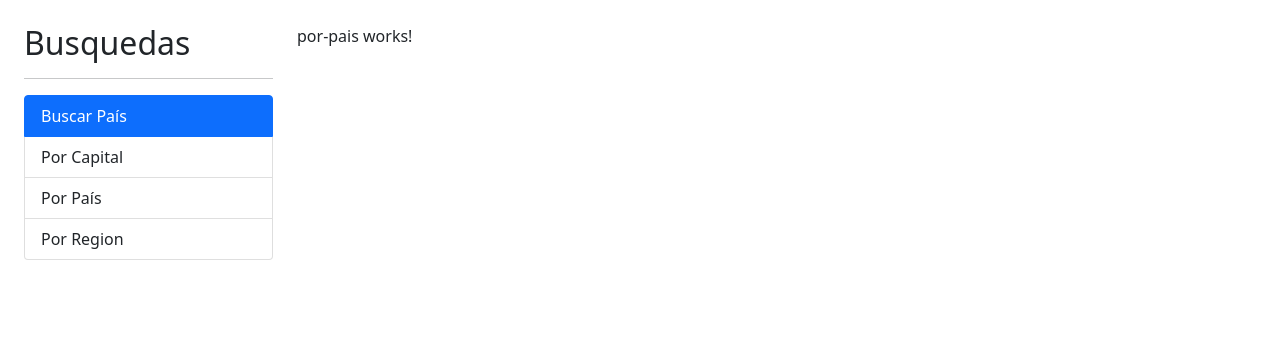
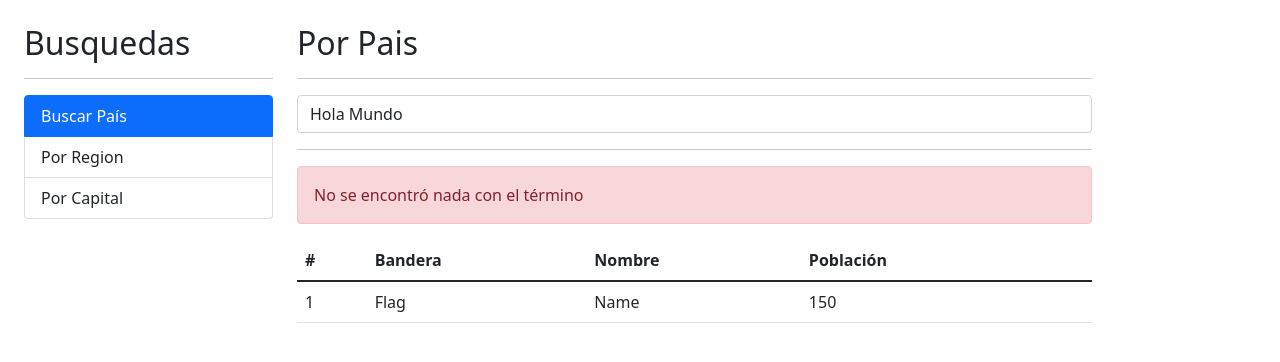
Before and after one commit to MiguelGonzalezAlvarez/Web-CountryInfoApp-Angular, an Angular app: page / in a window 1280 px wide. Shown: the top 362 px of the page. Built offline with nearby package versions, Linux system fonts and the light colour scheme.

Commit message:
feat: add table and search bar

```diff
--- a/src/app/app-routing.module.ts
+++ b/src/app/app-routing.module.ts
@@ -1,5 +1,6 @@
 import { NgModule } from "@angular/core";
 import { RouterModule, Routes } from "@angular/router";
+
 import { PorPaisComponent } from './pais/pages/por-pais/por-pais.component';
 import { PorRegionComponent } from "./pais/pages/por-region/por-region.component";
 import { PorCapitalComponent } from './pais/pages/por-capital/por-capital.component';
--- a/src/app/app.module.ts
+++ b/src/app/app.module.ts
@@ -1,10 +1,12 @@
 import { NgModule } from '@angular/core';
 import { BrowserModule } from '@angular/platform-browser';
+import { AppComponent } from './app.component';
 
-import { AppComponent } from './app.component';
+import { AppRoutingModule } from './app-routing.module';
+
 import { PaisModule } from './pais/pais.module';
 import { SharedModule } from './shared/shared.module';
-import { AppRoutingModule } from './app-routing.module';
+
 
 @NgModule({
   declarations: [
--- a/src/app/pais/pages/por-pais/por-pais.component.html
+++ b/src/app/pais/pages/por-pais/por-pais.component.html
@@ -1 +1,40 @@
-<p>por-pais works!</p>
+<h2>Por Pais</h2>
+<hr>
+
+<div class="row">
+    <div class="clo">
+        <form (ngSubmit)="buscar()" autocomplete="off">
+            <input type="text" name="termino" class="form-control" placeholder="Buscar país..." [(ngModel)]="termino" />
+        </form>
+    </div>
+</div>
+
+<hr>
+<div class="alert alert-danger">
+    No se encontró nada con el término
+</div>
+
+<div class="row">
+    <div class="clo">
+        <table class="table table-hover">
+            <thead>
+                <tr>
+                    <th>#</th>
+                    <th>Bandera</th>
+                    <th>Nombre</th>
+                    <th>Población</th>
+                    <th></th>
+                </tr>
+            </thead>
+            <tbody>
+                <tr>
+                    <td>1</td>
+                    <td>Flag</td>
+                    <td>Name</td>
+                    <td>150</td>
+                    <td></td>
+                </tr>
+            </tbody>
+        </table>
+    </div>
+</div>
--- a/src/app/pais/pages/por-pais/por-pais.component.ts
+++ b/src/app/pais/pages/por-pais/por-pais.component.ts
@@ -8,9 +8,15 @@
 })
 export class PorPaisComponent implements OnInit {
 
+  termino: string = 'Hola Mundo';
+
   constructor() { }
 
   ngOnInit(): void {
   }
 
+  buscar(): void {
+    console.log(this.termino);
+  }
+
 }
--- a/src/app/pais/pais.module.ts
+++ b/src/app/pais/pais.module.ts
@@ -1,9 +1,12 @@
 import { NgModule } from '@angular/core';
 import { CommonModule } from '@angular/common';
+import { FormsModule } from '@angular/forms';
+
 import { PorCapitalComponent } from './pages/por-capital/por-capital.component';
 import { PorPaisComponent } from './pages/por-pais/por-pais.component';
 import { PorRegionComponent } from './pages/por-region/por-region.component';
 import { VerPaisComponent } from './pages/ver-pais/ver-pais.component';
+
 
 
 
@@ -15,7 +18,8 @@
     VerPaisComponent
   ],
   imports: [
-    CommonModule
+    CommonModule,
+    FormsModule
   ],
   exports: [
     PorCapitalComponent,
--- a/src/app/shared/shared.module.ts
+++ b/src/app/shared/shared.module.ts
@@ -1,7 +1,9 @@
 import { NgModule } from '@angular/core';
 import { CommonModule } from '@angular/common';
+import { RouterModule } from '@angular/router';
+
 import { SidebarComponent } from './sidebar/sidebar.component';
-import { RouterModule } from '@angular/router';
+
 
 
 
--- a/src/app/shared/sidebar/sidebar.component.html
+++ b/src/app/shared/sidebar/sidebar.component.html
@@ -3,7 +3,6 @@
 <ul class="list-group">
     <li routerLink="" routerLinkActive="active" [routerLinkActiveOptions]="{ exact:true }" class="list-group-item">
         Buscar País</li>
+    <li routerLink="region" routerLinkActive="active" class="list-group-item">Por Region</li>
     <li routerLink="capital" routerLinkActive="active" class="list-group-item">Por Capital</li>
-    <li routerLink="pais" routerLinkActive="active" class="list-group-item">Por País</li>
-    <li routerLink="region" routerLinkActive="active" class="list-group-item">Por Region</li>
 </ul>
--- a/src/app/shared/sidebar/sidebar.component.ts
+++ b/src/app/shared/sidebar/sidebar.component.ts
@@ -4,6 +4,11 @@
   selector: 'app-sidebar',
   templateUrl: './sidebar.component.html',
   styles: [
+  `
+    li {
+      cursor: pointer;
+    }
+  `
   ]
 })
 export class SidebarComponent implements OnInit {
```
